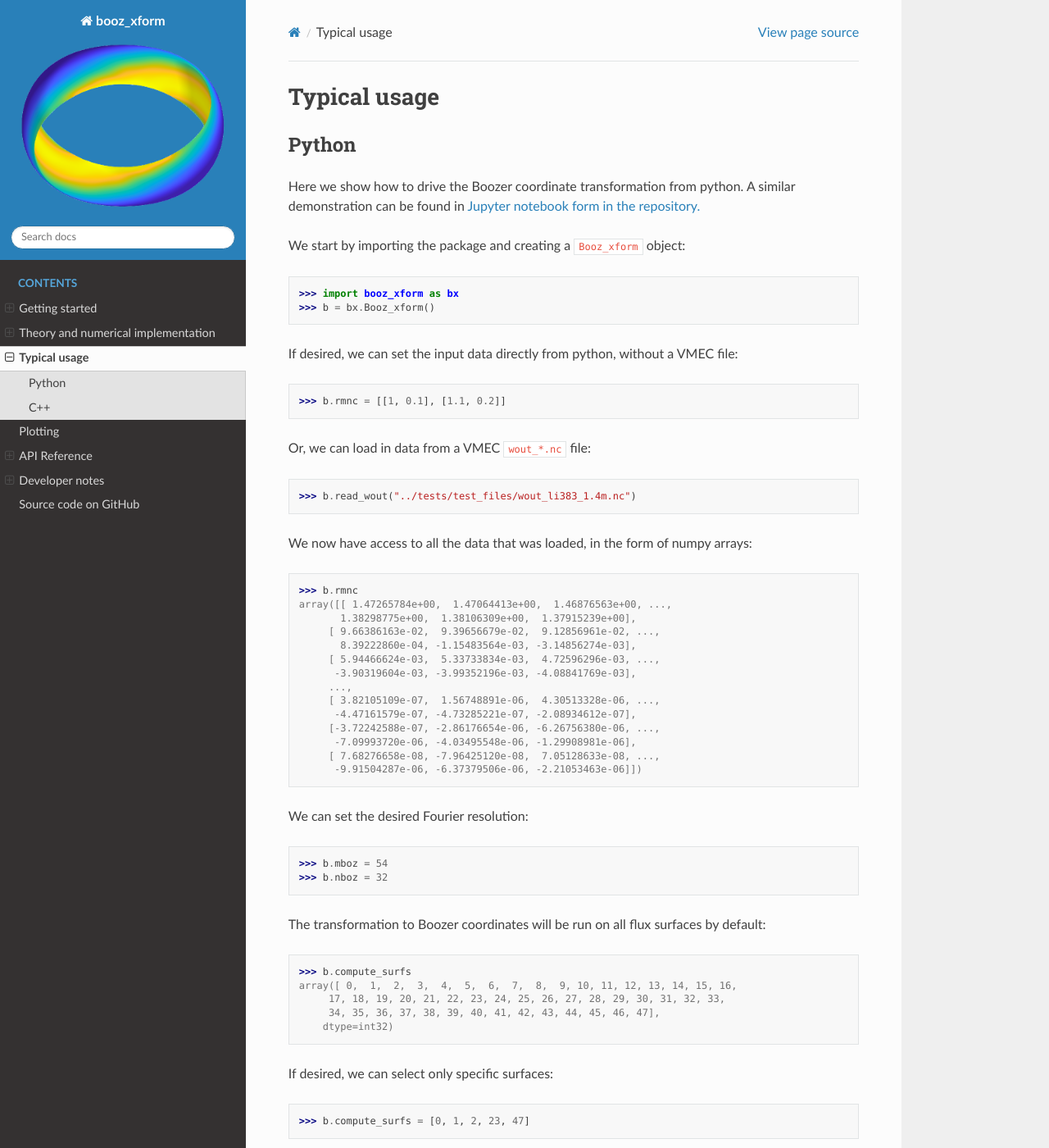
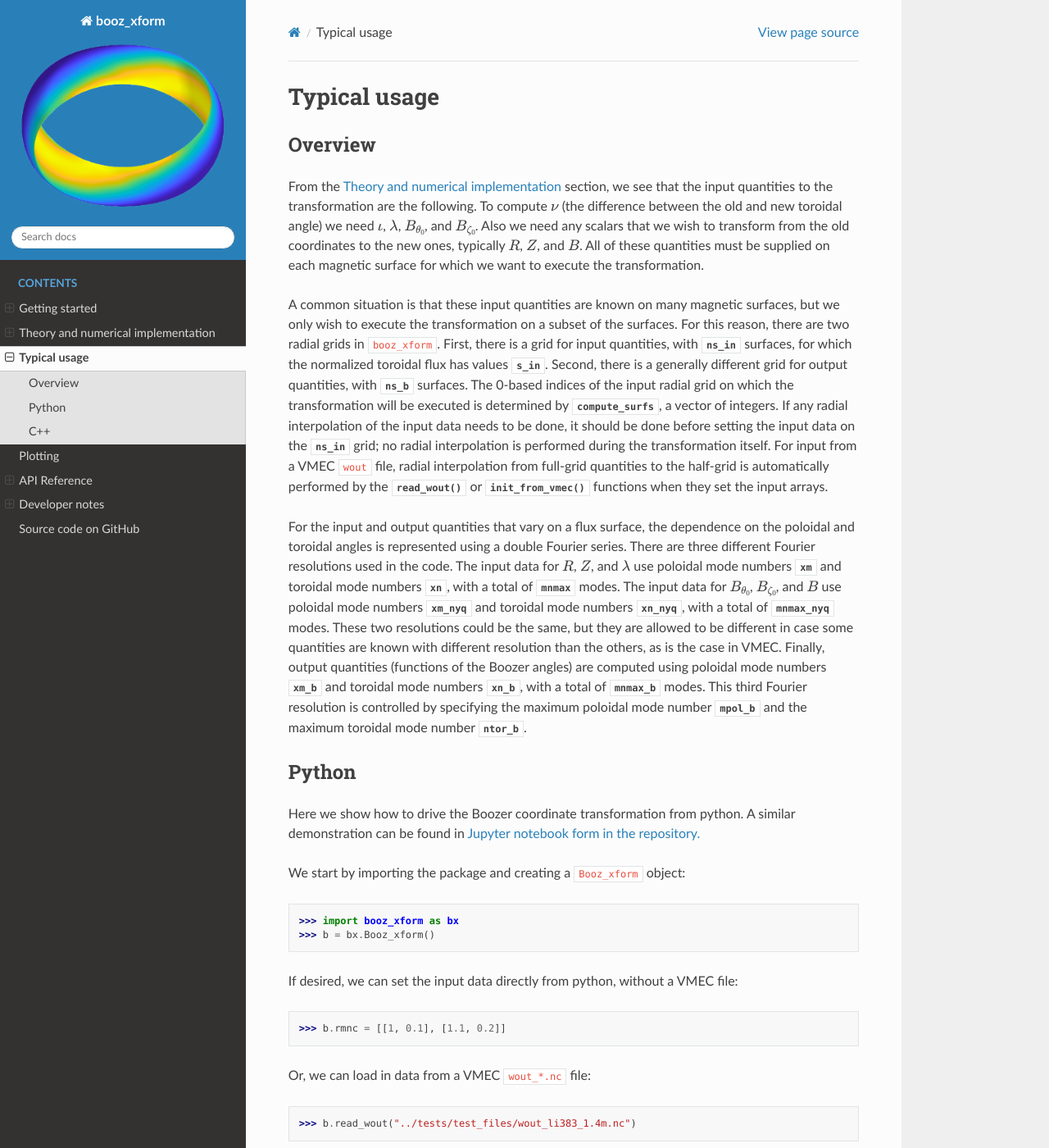
Before and after one commit to hiddenSymmetries/booz_xform, a Sphinx documentation site: the page built from docs/source/usage.rst, in a window 1280 px wide and 1400 px high. Shown: the whole window at 82% size. Built offline with Sphinx 7.4.7 and the Read the Docs theme 2.0.0, drawn with Linux system fonts in a browser that asks for light colours.

Commit message:
Added to docs

```diff
--- a/docs/source/usage.rst
+++ b/docs/source/usage.rst
@@ -1,5 +1,73 @@
 Typical usage
 =============
+
+..
+   Reference a python variable: :obj:`~booz_xform.Booz_xform.ns_b`
+   Reference a python function: :meth:`~booz_xform.Booz_xform.run`
+   Reference a C++ variable: :cpp:var:`~booz_xform.Booz_xform.ns_b`
+   Reference a C++ function: :func:`~booz_xform.Booz_xform.run`
+
+Overview
+--------
+
+From the :doc:`theory` section, we see that the input quantities to
+the transformation are the following. To compute :math:`\nu` (the
+difference between the old and new toroidal angle) we need
+:math:`\iota`, :math:`\lambda`, :math:`B_{\theta_0}`, and
+:math:`B_{\zeta_0}`. Also we need any scalars that we wish to
+transform from the old coordinates to the new ones, typically
+:math:`R`, :math:`Z`, and :math:`B`.  All of these quantities must be
+supplied on each magnetic surface for which we want to execute the
+transformation.
+
+A common situation is that these input quantities are known on many
+magnetic surfaces, but we only wish to execute the transformation on a
+subset of the surfaces.  For this reason, there are two radial grids
+in ``booz_xform``. First, there is a grid for input quantities, with
+:cpp:var:`~booz_xform::Booz_xform::ns_in` surfaces, for which the
+normalized toroidal flux has values
+:cpp:var:`~booz_xform::Booz_xform::s_in`.  Second, there is a generally
+different grid for output quantities, with
+:cpp:var:`~booz_xform::Booz_xform::ns_b` surfaces.  The 0-based
+indices of the input radial grid on which the transformation will be
+executed is determined by
+:cpp:var:`~booz_xform::Booz_xform::compute_surfs`, a vector of
+integers.  If any radial interpolation of the input data needs to be
+done, it should be done before setting the input data on the
+:cpp:var:`~booz_xform::Booz_xform::ns_in` grid; no radial
+interpolation is performed during the transformation itself.  For
+input from a VMEC ``wout`` file, radial interpolation from full-grid
+quantities to the half-grid is automatically performed by the
+:cpp:func:`~booz_xform::Booz_xform::read_wout` or
+:cpp:func:`~booz_xform::Booz_xform::init_from_vmec` functions when
+they set the input arrays.
+
+For the input and output quantities that vary on a flux surface, the
+dependence on the poloidal and toroidal angles is represented using a
+double Fourier series.  There are three different Fourier resolutions
+used in the code.  The input data for :math:`R`, :math:`Z`, and
+:math:`\lambda` use poloidal mode numbers
+:cpp:var:`~booz_xform::Booz_xform::xm` and toroidal mode numbers
+:cpp:var:`~booz_xform::Booz_xform::xn`, with a total of
+:cpp:var:`~booz_xform::Booz_xform::mnmax` modes.  The input data for
+:math:`B_{\theta_0}`, :math:`B_{\zeta_0}`, and :math:`B` use poloidal
+mode numbers :cpp:var:`~booz_xform::Booz_xform::xm_nyq` and toroidal
+mode numbers :cpp:var:`~booz_xform::Booz_xform::xn_nyq`, with a total
+of :cpp:var:`~booz_xform::Booz_xform::mnmax_nyq` modes.  These two
+resolutions could be the same, but they are allowed to be different in
+case some quantities are known with different resolution than the others,
+as is the case in VMEC. Finally, output quantities (functions of the Boozer angles)
+are computed using
+poloidal mode numbers
+:cpp:var:`~booz_xform::Booz_xform::xm_b` and toroidal mode numbers
+:cpp:var:`~booz_xform::Booz_xform::xn_b`, with a total of
+:cpp:var:`~booz_xform::Booz_xform::mnmax_b` modes.
+This third Fourier resolution is controlled by specifying the maximum poloidal mode number
+:cpp:var:`~booz_xform::Booz_xform::mpol_b` and the maximum toroidal mode number
+:cpp:var:`~booz_xform::Booz_xform::ntor_b`.
+
+
+
 
 Python
 ------
```
Also changed, not shown: 2 other files.
